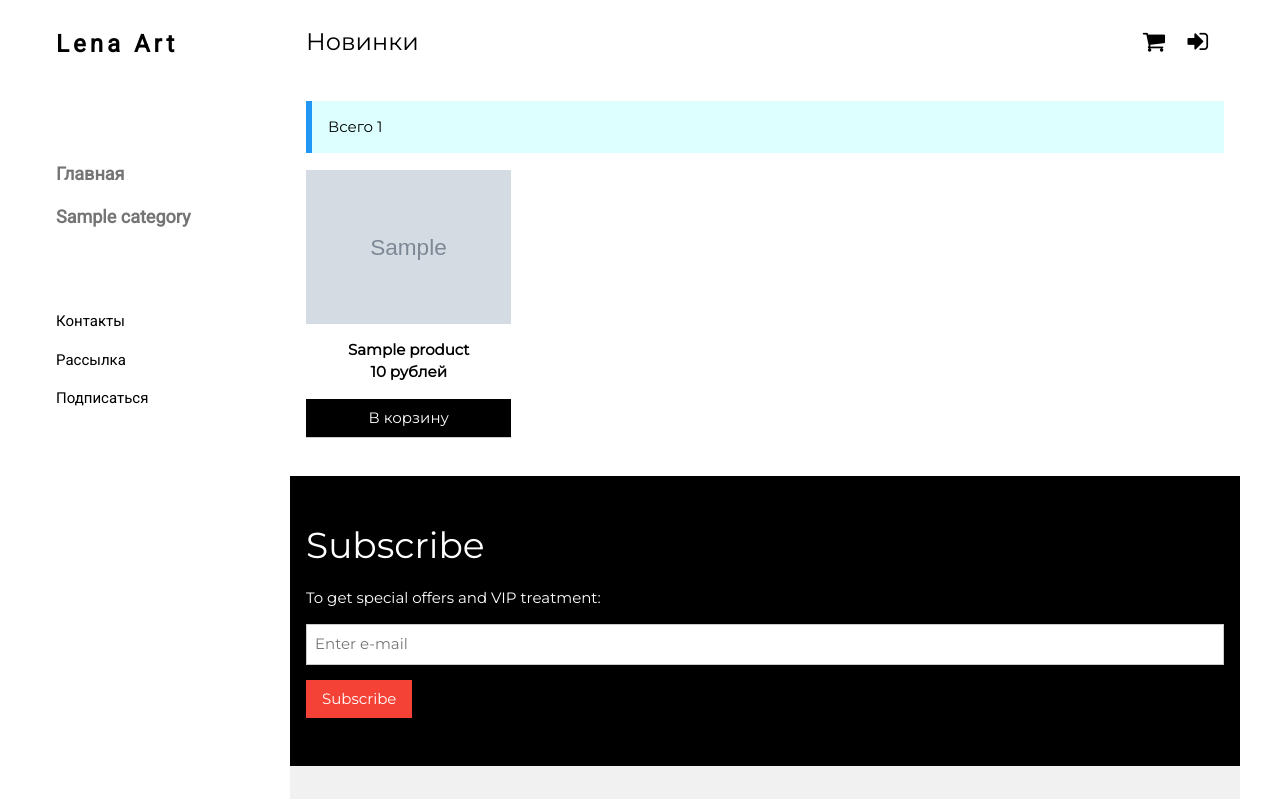
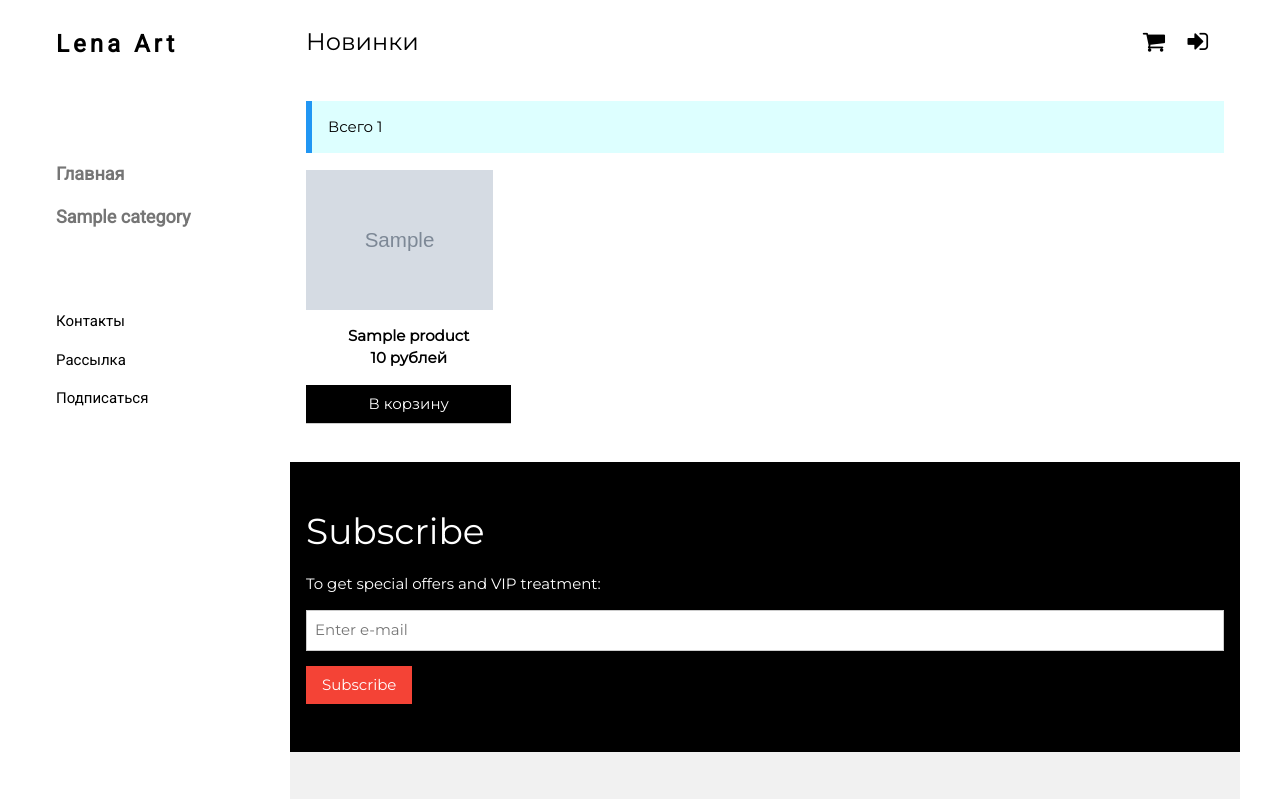
Before and after one commit to alexey-zhukov-git/lena-art, a Django app: template templates/main/home.html in a window 1280 px wide. Shown: the top 799 px of the page. Run offline with Django 3.2, Linux system fonts and the light colour scheme; the template is opened without the code that fills it: most values are stand-ins (such as "Sample title", 1, 10 or a date in 2020); grey boxes marked "Sample" are stand-in pictures.

Commit message:
Делаем

```diff
--- a/templates/cart/detail.html
+++ b/templates/cart/detail.html
@@ -25,7 +25,7 @@
         {% for item in cart %} {% with product=item.product %}
         <div class="w3-col l3 s6">
             <div class="w3-container">
-                <img src="{{ product.image.url }}" style="width: 100%" />
+                <img src="{{ product.image.url }}" style="max-height: 140px" />
                 <p class="w3-center">
                 <b>{{ product.name }}</b><br />
                 <b>{{ product.price }} рублей</b>
--- a/templates/main/home.html
+++ b/templates/main/home.html
@@ -38,7 +38,7 @@
         {% for product in products %}
         <div class="w3-col l3 s6">
             <div class="w3-container">
-                <img src="{{ product.image.url }}" style="width: 100%"/>
+                <img src="{{ product.image.url }}" style="max-height: 140px"/>
                 <p class="w3-center">
                 <b>{{ product.name }}</b></br>
                 <b>{{ product.price }} рублей</b>
--- a/templates/main/list.html
+++ b/templates/main/list.html
@@ -38,7 +38,7 @@
         {% for product in products %}
         <div class="w3-col l3 s6">
             <div class="w3-container">
-                <img src="{{ product.image.url }}" style="width: 100%"/>
+                <img src="{{ product.image.url }}" style="max-height: 140px"/>
                 <p class="w3-center">
                 <b>{{ product.name }}</b></br>
                 <b>{{ product.price }} рублей</b>
```
